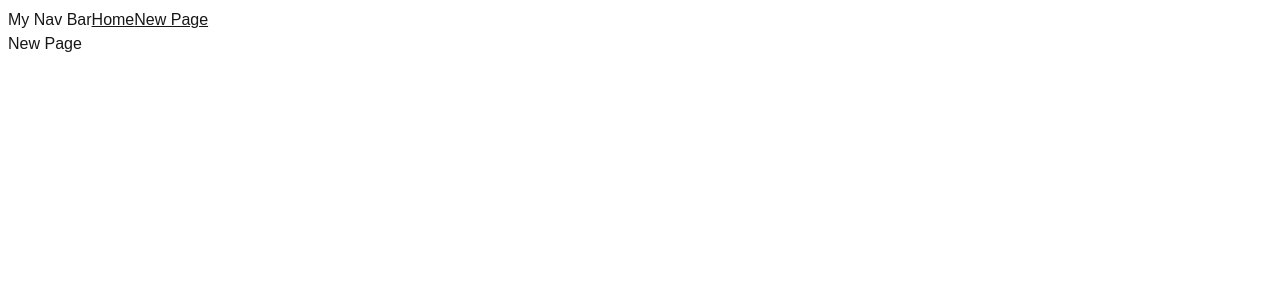
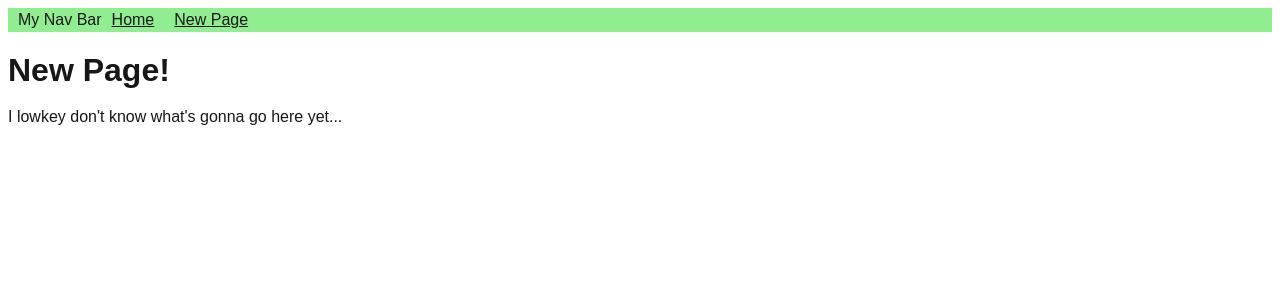
Before and after one commit to Aimer1324/james-first-react-app, a Next.js app: page /new-page in a window 1280 px wide. Shown: the top 300 px of the page. Built offline with nearby package versions, Linux system fonts and the light colour scheme.

Commit message:
7/15/25 Second Commit with Background Added to NavBar, as well as slightly formatted NavBar

```diff
--- a/app/_components/NavBar.jsx
+++ b/app/_components/NavBar.jsx
@@ -3,12 +3,13 @@ import Link from 'next/link';
 
 export function NavBar() {
     return (
-        <div>
+        <div style={{backgroundColor: 'lightgreen', padding: '0 10px'}}>
             My Nav Bar
-            <Link href="/">
+
+            <Link href="/" style={{padding: '0 10px'}}>
                 Home
             </Link>
-            <Link href="/new-page">
+            <Link href="/new-page" style={{padding: '0 10px'}}>
                 New Page
             </Link>
         </div>
--- a/app/new-page/page.jsx
+++ b/app/new-page/page.jsx
@@ -1,7 +1,8 @@
 export default function NewPage() {
     return (
         <div>
-            New Page
+            <h1>New Page!</h1>
+            <p>I lowkey don't know what's gonna go here yet...</p>
         </div>
     )
 }
```
